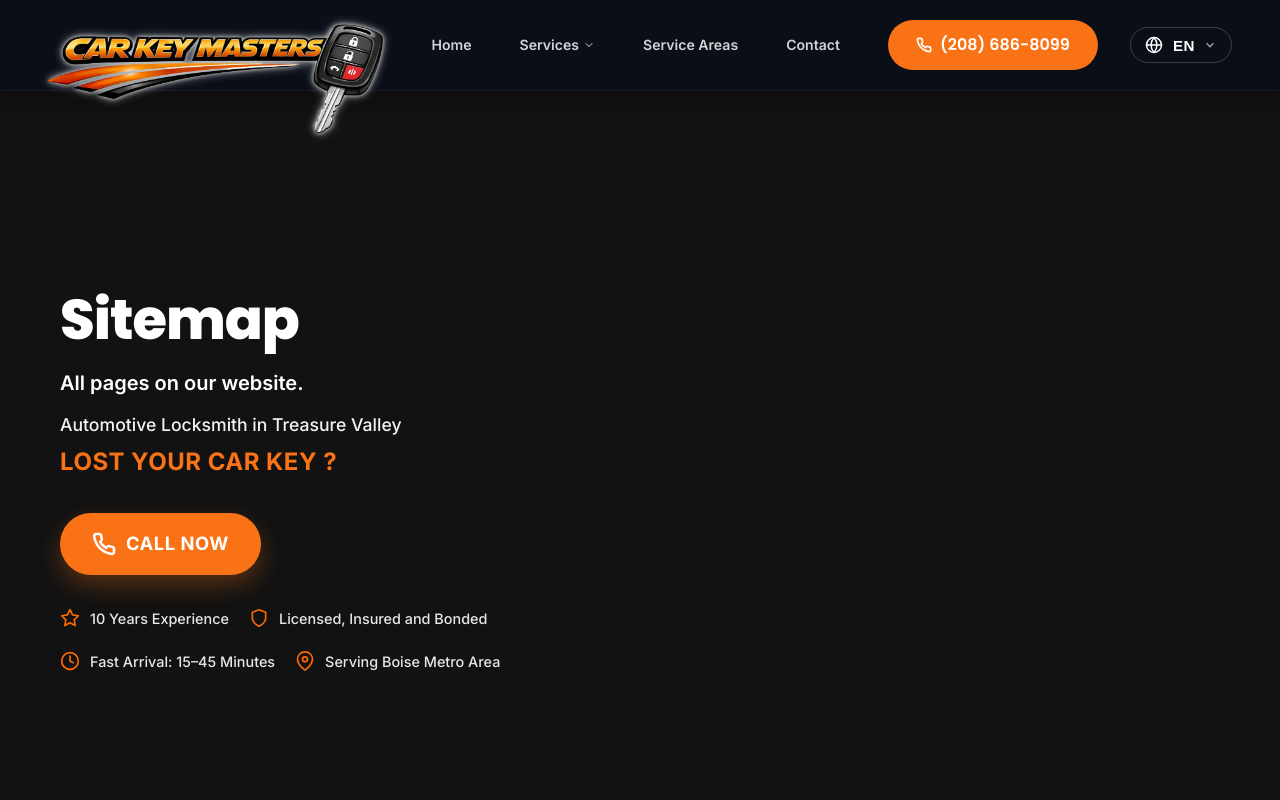
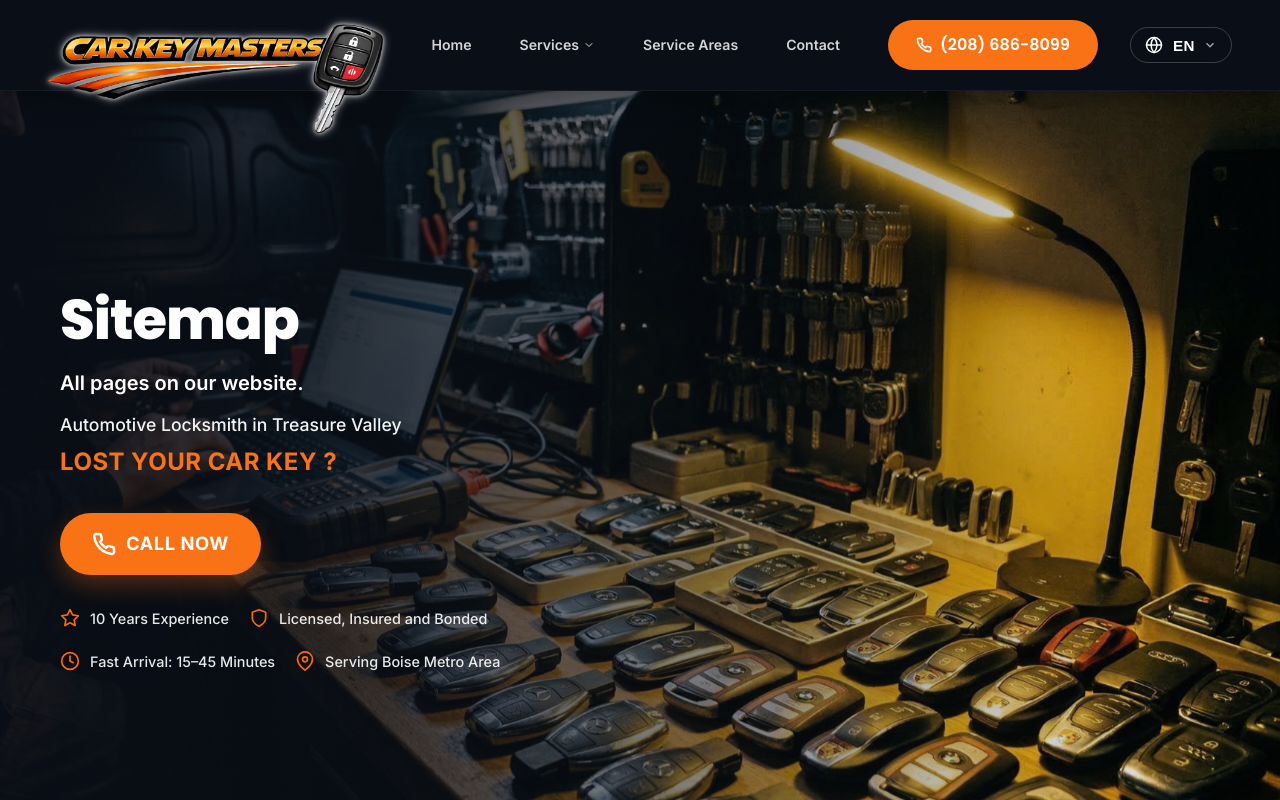
Before and after one commit to saskij/https-github.com-_-demo-locksmith, a Next.js app: page /en/sitemap in a window 1280 px wide. Shown: the top 800 px of the page. Built offline with nearby package versions, Linux system fonts and the light colour scheme.

Commit message:
Legal pages: use homepage hero image for Privacy, Terms, and Sitemap

```diff
--- a/app/[lang]/privacy-policy/page.jsx
+++ b/app/[lang]/privacy-policy/page.jsx
@@ -1,5 +1,6 @@
 import HeroSection from '../../../components/HeroSection';
 import { t } from '../../../lib/translations';
+import { img } from '../../../lib/basePath';
 
 export async function generateStaticParams() {
     return [{ lang: 'en' }, { lang: 'es' }];
@@ -15,7 +16,7 @@ export default async function PrivacyPolicyPage({ params }) {
                 headline={tr.title}
                 headlineAccent=""
                 subheadline={tr.subtitle}
-                showImage={false}
+                bgImage={img('/images/hero-homepage.jpg')}
             />
             <section className="container" style={{ padding: '80px 20px', maxWidth: '800px', lineHeight: '1.8' }}>
                 {tr.sections.map((section, index) => (
--- a/app/[lang]/sitemap/page.jsx
+++ b/app/[lang]/sitemap/page.jsx
@@ -3,6 +3,7 @@ import Link from 'next/link';
 import { useParams } from 'next/navigation';
 import HeroSection from '../../../components/HeroSection';
 import { t } from '../../../lib/translations';
+import { img } from '../../../lib/basePath';
 
 export default function SitemapPage() {
     const params = useParams();
@@ -66,7 +67,7 @@ export default function SitemapPage() {
                 headline={tr.title}
                 headlineAccent=""
                 subheadline={tr.subtitle}
-                showImage={false}
+                bgImage={img('/images/hero-homepage.jpg')}
             />
             <section className="container" style={{ padding: '80px 20px', maxWidth: '1000px' }}>
                 <div style={{ display: 'grid', gridTemplateColumns: 'repeat(auto-fit, minmax(280px, 1fr))', gap: '40px' }}>
--- a/app/[lang]/terms-and-conditions/page.jsx
+++ b/app/[lang]/terms-and-conditions/page.jsx
@@ -1,5 +1,6 @@
 import HeroSection from '../../../components/HeroSection';
 import { t } from '../../../lib/translations';
+import { img } from '../../../lib/basePath';
 
 export async function generateStaticParams() {
     return [{ lang: 'en' }, { lang: 'es' }];
@@ -15,7 +16,7 @@ export default async function TermsAndConditionsPage({ params }) {
                 headline={tr.title}
                 headlineAccent=""
                 subheadline={tr.subtitle}
-                showImage={false}
+                bgImage={img('/images/hero-homepage.jpg')}
             />
             <section className="container" style={{ padding: '80px 20px', maxWidth: '800px', lineHeight: '1.8' }}>
                 {tr.sections.map((section, index) => (
```
